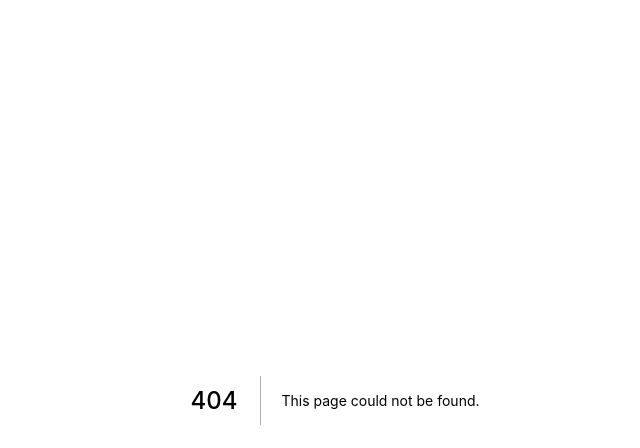
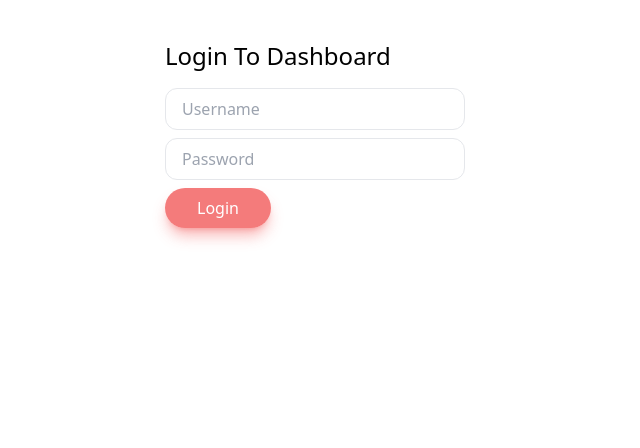
Before and after one commit to Wickus/school-ticket-system, a Next.js app: page /dashboard/login in a window 1280 px wide. Before the commit this address had no page. Shown: the top 448 px of the page, without its empty margins (305-945 px from the left). Built offline with nearby package versions, Linux system fonts and the light colour scheme.

Commit message:
Added dashboard with login

```diff
--- /dev/null
+++ b/components/dashboard/table.tsx
@@ -0,0 +1,74 @@
+import { getOrders } from "@/lib/get-all-orders";
+import { FirebasePayload } from "interfaces/firebase-payload";
+import React, { useEffect, useState } from "react";
+
+const Table = () => {
+    const [state, setState] = useState({
+        orders: [],
+        filteredOrders: [],
+    });
+    const { orders, filteredOrders } = state;
+
+    useEffect(() => {
+        getOrders().then((res) => setState({ orders: res, filteredOrders: res }));
+    }, []);
+
+    const inputHandler = (e: React.FormEvent<HTMLInputElement>) => {
+        const search = e.currentTarget.value;
+        const searchedOrders = [...orders];
+        setState({...state,
+            filteredOrders: searchedOrders.filter((order: FirebasePayload) => {
+                return (
+                    order.m_payment_id.includes(search) ||
+                    order.name_first.includes(search) ||
+                    order.name_last.includes(search) ||
+                    order.email_address.includes(search) ||
+                    order.cell_number.includes(search)
+                );
+            }),
+        });
+    };
+
+    const td = "border-[1px] border-gray-200 p-2";
+    const input = "border-[1px] border-gray-200 w-[300px] p-[.5rem_1rem] mb-2 rounded-xl";
+
+    return (
+        <div>
+            <input className={input} name="search" placeholder="Soek vir bespreeking" onInput={inputHandler} />
+            <br />
+            <table className="w-full text-center">
+                <thead className="bg-gray-200">
+                    <tr>
+                        <th>Bespreeking</th>
+                        <th>Naam</th>
+                        <th>Van</th>
+                        <th>E-pos</th>
+                        <th>Kontak Nommer</th>
+                        <th>Aantal Kaartjies</th>
+                        <th>Payed</th>
+                        <th>Canceled</th>
+                    </tr>
+                </thead>
+                <tbody>
+                    {filteredOrders.map((item: FirebasePayload) => {
+                        const { m_payment_id, name_first, name_last, email_address, cell_number, quantity, payed, canceled } = item;
+                        return (
+                            <tr>
+                                <td className={td}>{m_payment_id}</td>
+                                <td className={td}>{name_first}</td>
+                                <td className={td}>{name_last}</td>
+                                <td className={td}>{email_address}</td>
+                                <td className={td}>{cell_number}</td>
+                                <td className={td}>{quantity}</td>
+                                <td className={td}>{payed ? "Ja" : "Nee"}</td>
+                                <td className={td}>{canceled ? "Ja" : "Nee"}</td>
+                            </tr>
+                        );
+                    })}
+                </tbody>
+            </table>
+        </div>
+    );
+};
+
+export default Table;
--- /dev/null
+++ b/lib/get-all-orders.ts
@@ -0,0 +1,18 @@
+import database from "./firebase";
+import { onValue, ref } from "firebase/database";
+
+export const getOrders = async (): Promise<any> => {
+    return new Promise((resolve, reject) => {
+        const orders = ref(database, "orders");
+
+        onValue(orders, (snapshot) => {
+            if (snapshot.exists()) {
+                const order = [...snapshot.val()];
+
+                resolve(order);
+            } else {
+                reject({ error: "eish" });
+            }
+        });
+    });
+};
--- a/pages/dashboard/index.tsx
+++ b/pages/dashboard/index.tsx
@@ -1,5 +1,32 @@
+import Table from "@/components/dashboard/table";
+import { getCookie } from "@/lib/cookies";
+import { useRouter } from "next/router";
+import { useEffect, useState } from "react";
+
 const Dashboard = () => {
-	return <section></section>
-}
+    const router = useRouter();
+    const [state, setState] = useState({
+        loggedIn: false,
+    });
+    const { loggedIn } = state;
+    useEffect(() => {
+        const login = getCookie("login");
+        if (login !== "true") {
+            router.push("/dashboard/login");
+        } else {
+            setState({ loggedIn: true });
+        }
+    }, []);
 
-export default Dashboard
+    return loggedIn ? (
+        <section className="p-10">
+            <div>
+                <h1 className="text-4xl font-bold">Alle Bespreekings</h1>
+				<br/>
+                <Table />
+            </div>
+        </section>
+    ) : null;
+};
+
+export default Dashboard;
--- /dev/null
+++ b/pages/dashboard/login.tsx
@@ -0,0 +1,44 @@
+import { setCookie } from "@/lib/cookies";
+import { useRouter } from "next/router";
+import React, { useState } from "react";
+
+const Login = () => {
+    const router = useRouter();
+    const [state, setState] = useState({
+        username: "",
+        password: "",
+    });
+    const { username, password } = state;
+
+    const inputHandler = (e: React.FormEvent<HTMLInputElement>) => {
+        const { value, name } = e.currentTarget;
+
+        setState({ ...state, [name]: value });
+    };
+
+    const handleSubmit = (e: React.FormEvent<HTMLFormElement>) => {
+        e.preventDefault();
+        if (username === "admin" && password === "admin") {
+            setCookie("login", "true", 1);
+            router.push("/dashboard");
+        } else {
+            alert("invalid username and password");
+        }
+    };
+
+	const input = "border-[1px] border-gray-200 w-[300px] p-[.5rem_1rem] mb-2 rounded-xl";
+	const button = "bg-red-500/70 shadow-lg shadow-red-500/40 text-white p-[0.5rem_2rem] rounded-full";
+
+    return (
+        <div className="max-w-[420px] m-auto p-10">
+			<h1 className="text-2xl mb-4">Login To Dashboard</h1>
+            <form onSubmit={handleSubmit} className={"flex flex-col items-start justify-center w-full"}>
+                <input className={input} name="username" placeholder="Username" value={username} onInput={inputHandler} />
+                <input className={input} name="password" placeholder="Password" value={password} onInput={inputHandler} />
+                <button className={button} type="submit">Login</button>
+            </form>
+        </div>
+    );
+};
+
+export default Login;
```
